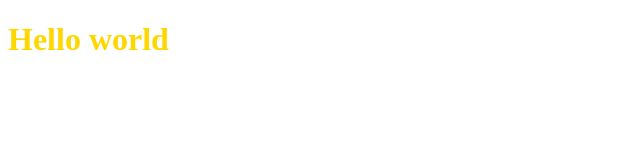
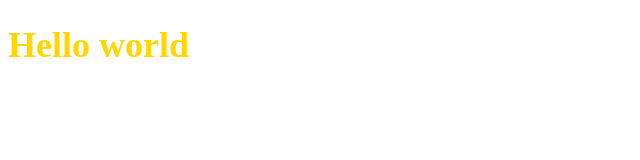
Before and after one commit to hresa-petro/greeting, a plain HTML site: page index.html in a window 1280 px wide. Shown: the whole page, without its empty margins (0-640 px from the left). Drawn offline with Linux system fonts and the light colour scheme.

Commit message:
Update index.html

```diff
--- a/index.html
+++ b/index.html
@@ -5,7 +5,8 @@
     <style>
       h1{
         color: gold;
-        font-famile: sans-serif;
+        font-famile: "Arial" sans-serif;
+        font-size: 36px;
       }
     </style>
   </head>
```
